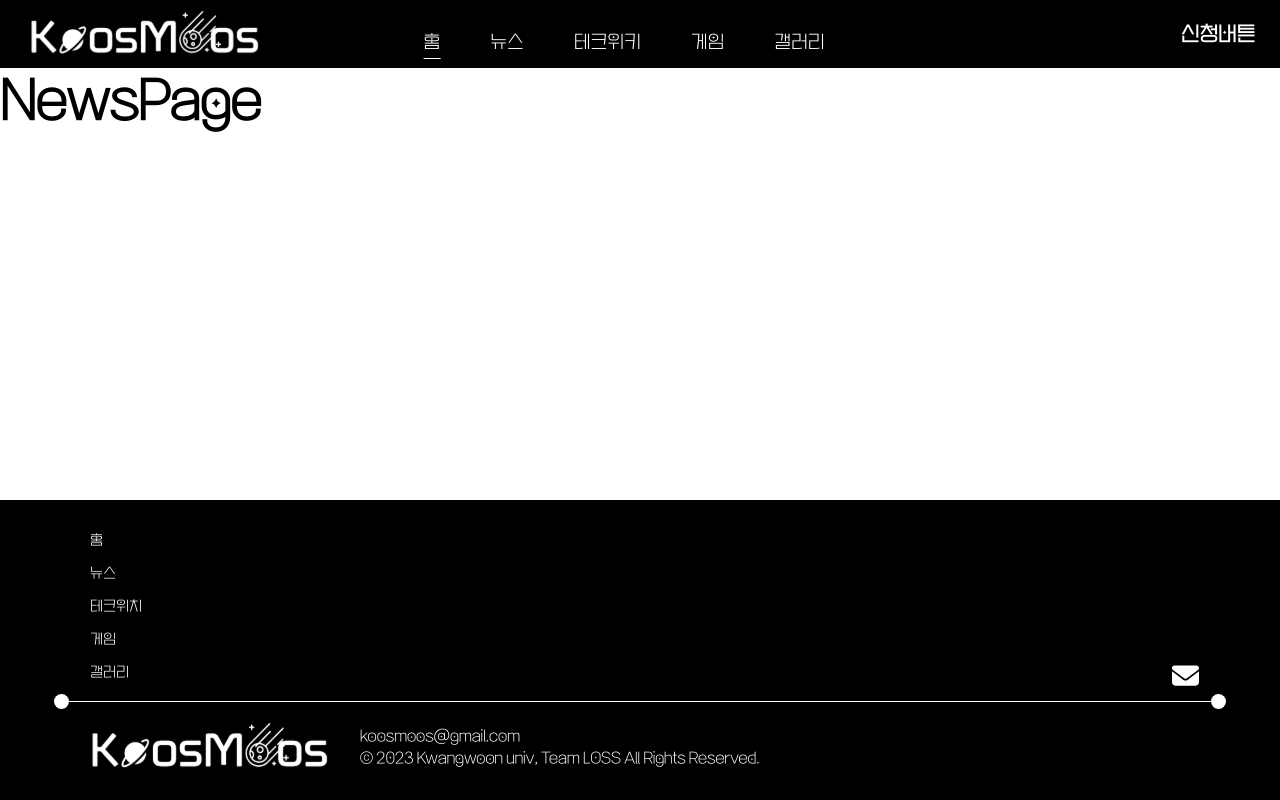
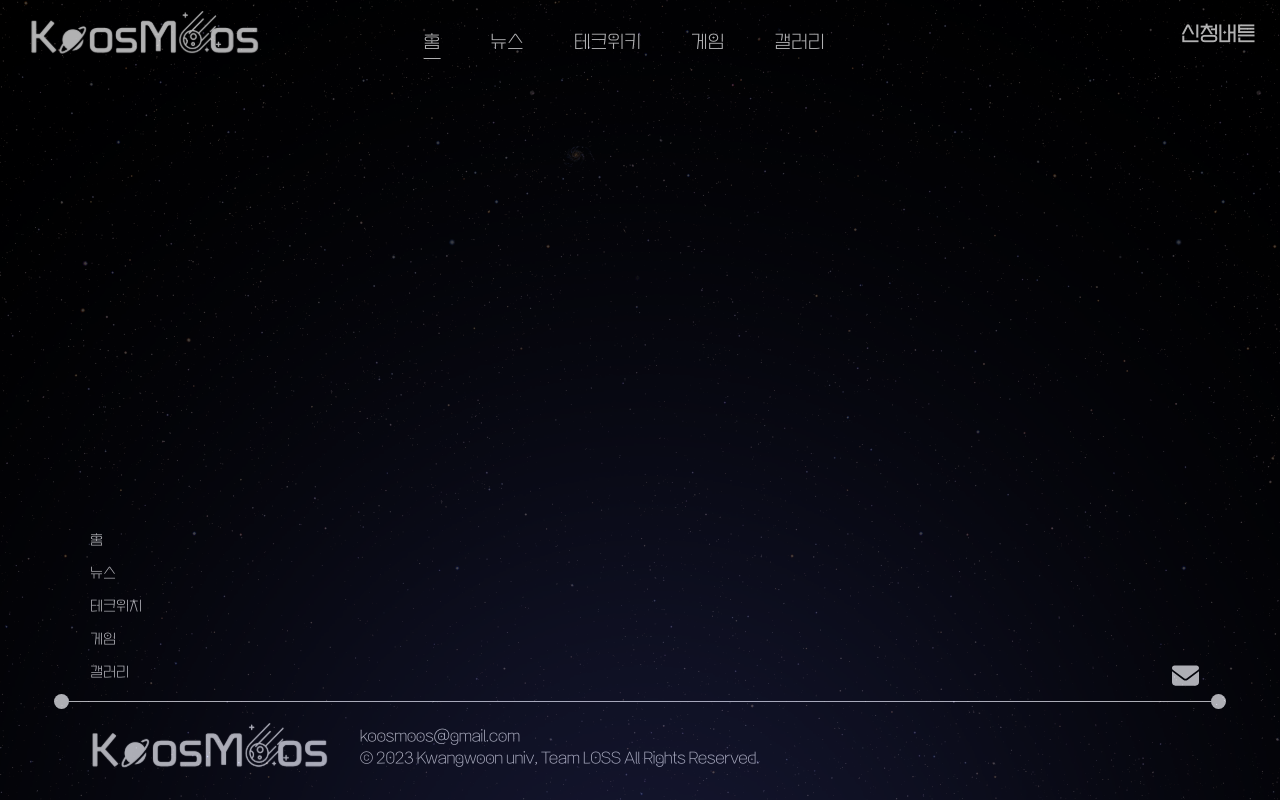
Before and after one commit to 2023-chambit-project/KOOSMOOS, a React (Vite) app: page /news in a window 1280 px wide. Shown: the top 800 px of the page. Built offline with nearby package versions, Linux system fonts and the light colour scheme.

Commit message:
feat: 뉴스 페이지 배경 퍼블리싱

```diff
--- /dev/null
+++ b/src/pages/News/News.styles.ts
@@ -0,0 +1,37 @@
+import styled from 'styled-components'
+
+export const Wrapper = styled.main`
+  width: 100%;
+  min-height: 1742px;
+  background-color: ${({ theme }) => theme.COLOR.common.black};
+  color: ${({ theme }) => theme.COLOR.common.white};
+`
+
+export const StarBg = styled.div`
+  display: block;
+  width: 100%;
+  height: 1742px;
+  background-position-x: 0px;
+  background: url('assets/bg/space-bg.png') no-repeat 50% 50% / cover;
+  background-repeat: repeat-y;
+  position: fixed;
+  top: 0;
+  left: 0;
+  z-index: 1;
+  transition: background-position 0.5s ease-out;
+`
+
+export const Container = styled.section`
+  height: 4000px;
+  &::after {
+    content: '';
+    width: 100%;
+    height: 100vh;
+    display: block;
+    background: url('assets/bg/purple_bg.png') no-repeat center/100% 100%;
+    position: fixed;
+    top: 0;
+    left: 0;
+    z-index: 1;
+  }
+`
--- a/src/pages/News/index.tsx
+++ b/src/pages/News/index.tsx
@@ -1,5 +1,32 @@
+import { useEffect, useRef } from 'react'
+import * as S from './News.styles'
+
 const NewsPage = () => {
-  return <h1>NewsPage</h1>
+  const bgRef = useRef<HTMLDivElement>(null)
+
+  useEffect(() => {
+    let scrollY = 0
+
+    const handleScroll = () => {
+      scrollY = window.scrollY
+
+      if (bgRef.current) {
+        bgRef.current.style.backgroundPositionY = `-${scrollY}px`
+      }
+    }
+
+    window.addEventListener('scroll', handleScroll)
+    return () => {
+      window.removeEventListener('scroll', handleScroll)
+    }
+  }, [])
+
+  return (
+    <S.Wrapper>
+      <S.StarBg ref={bgRef} />
+      <S.Container>{/* 본문 */}</S.Container>
+    </S.Wrapper>
+  )
 }
 
 export default NewsPage
```
Also changed, not shown: public/assets/bg/purple_bg.png (added), public/assets/bg/space-bg.png (added).
